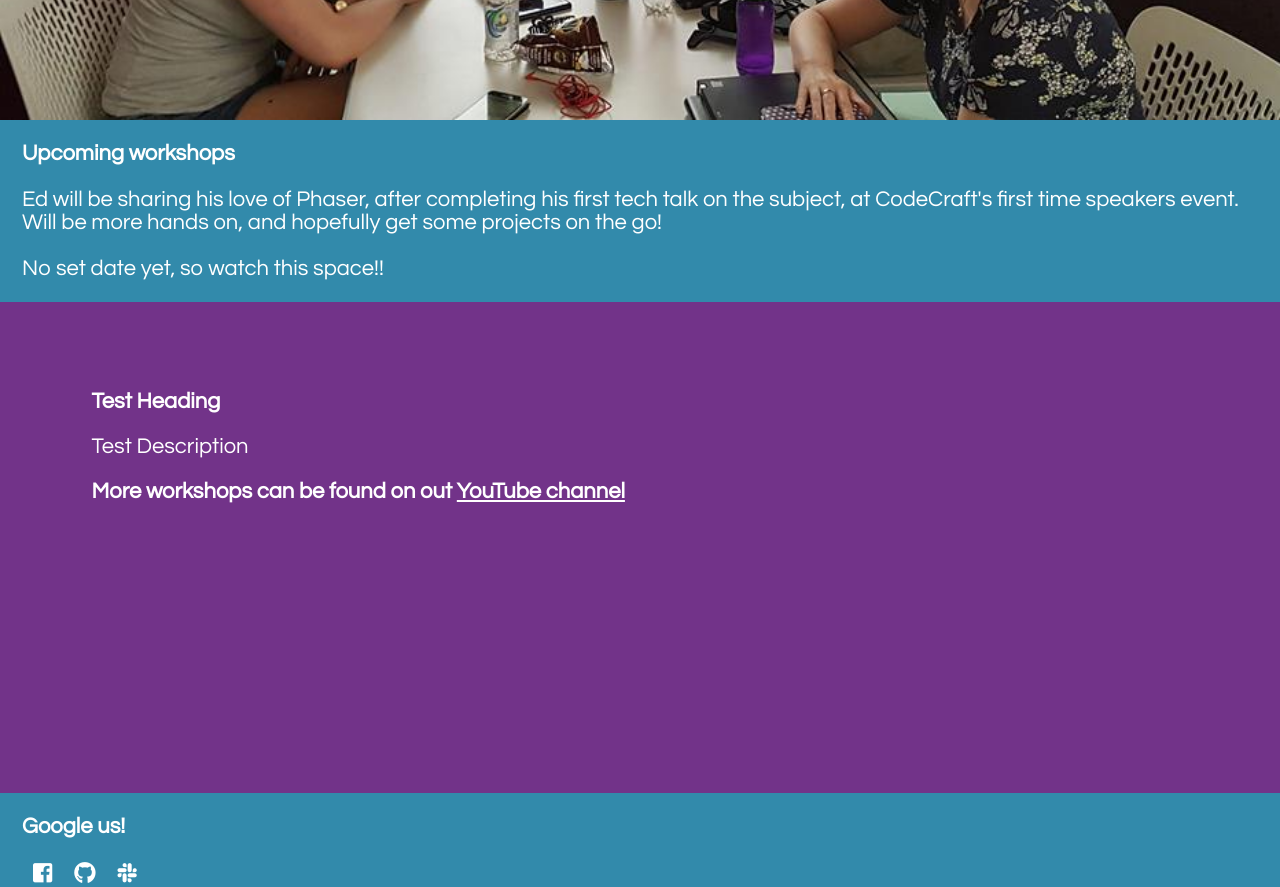
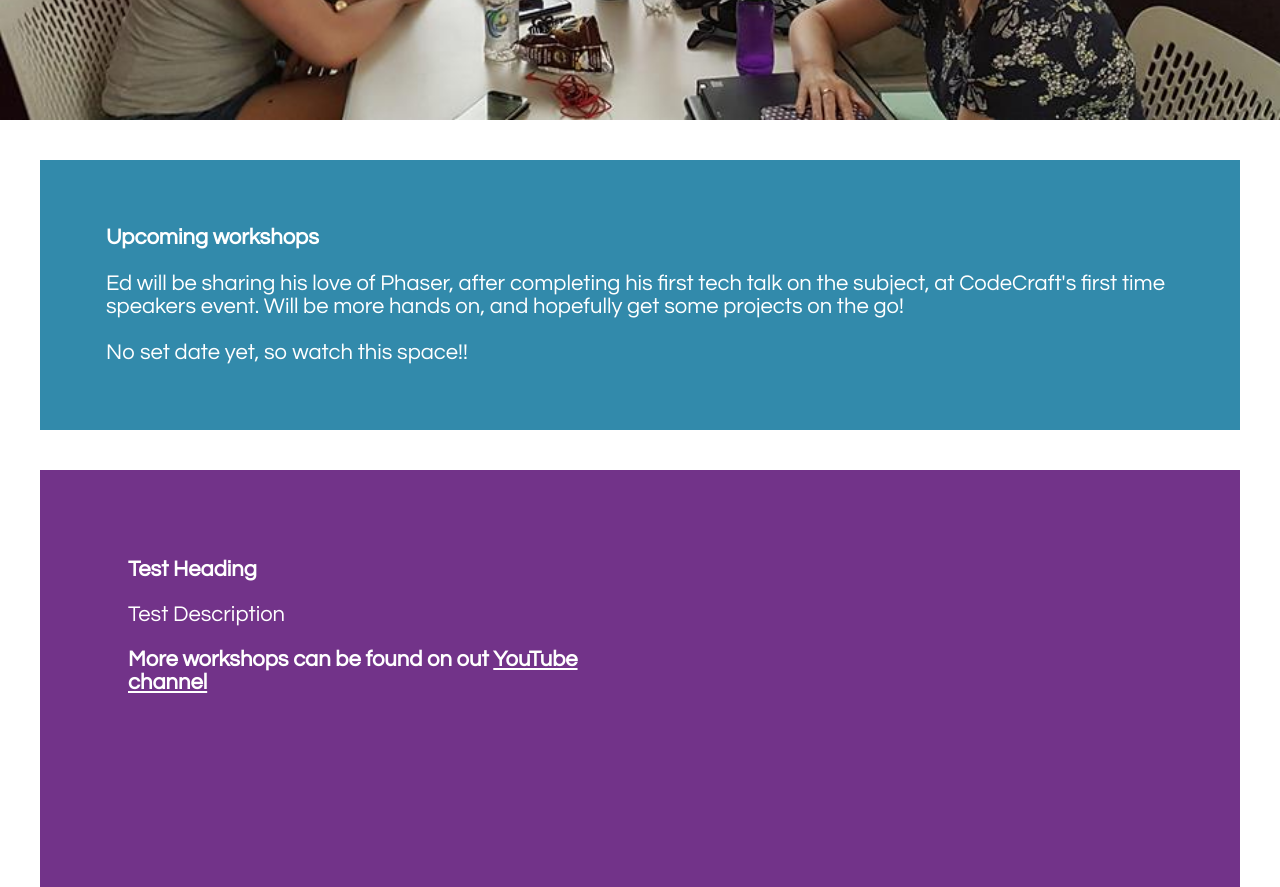
Before and after one commit to GlasgowCoderCollective/glasgowcodercollective.github.io, a website: page views/index.html in a window 1280 px wide. Shown: the part 620-1507 px from the top of the page. Drawn offline with Linux system fonts and the light colour scheme; files that its build step writes are made by us from their sources; no server answers; files whose address does not match are found by name.

Commit message:
added margin around workshop and featured sections

```diff
--- a/public/styles/styles.css
+++ b/public/styles/styles.css
@@ -10,7 +10,7 @@ body{
   overflow-x: hidden;
 }
 
-}
+
 .container {
   width: 100vw;
 }
@@ -85,7 +85,8 @@ header {
 }
 
 .workshops {
-  padding: 1em;
+  padding: 3em;
+  margin:40px;
   background: #328aab;
   color: #ffffff;
 }
@@ -115,6 +116,7 @@ header {
 
 .featured-section {
   display: flex;
+  margin:40px;
   padding: 4em;
   justify-content: space-evenly;
   background: #723389;
```
